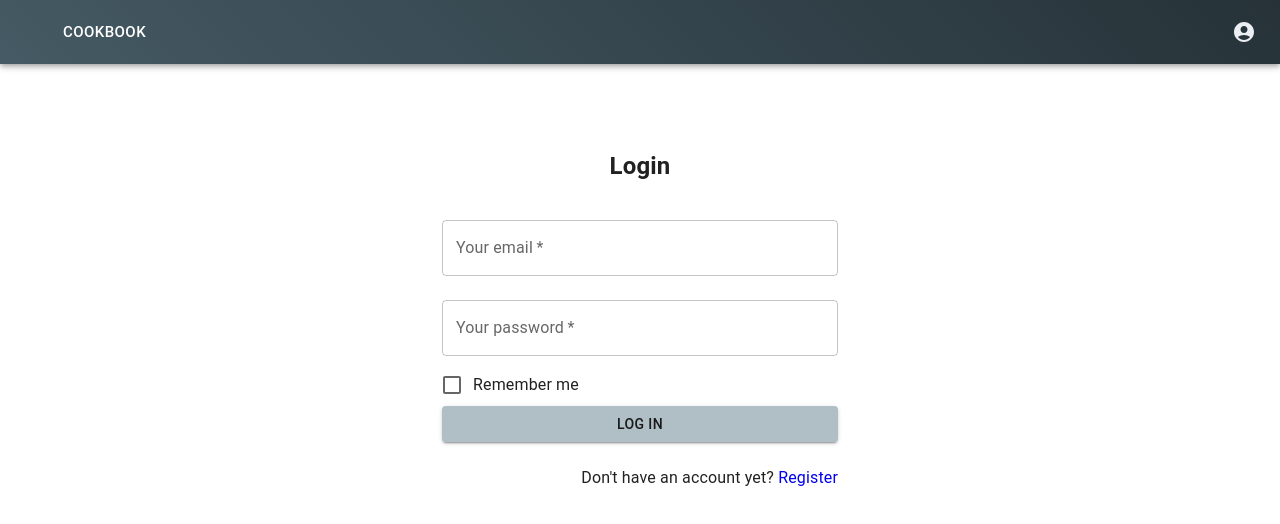
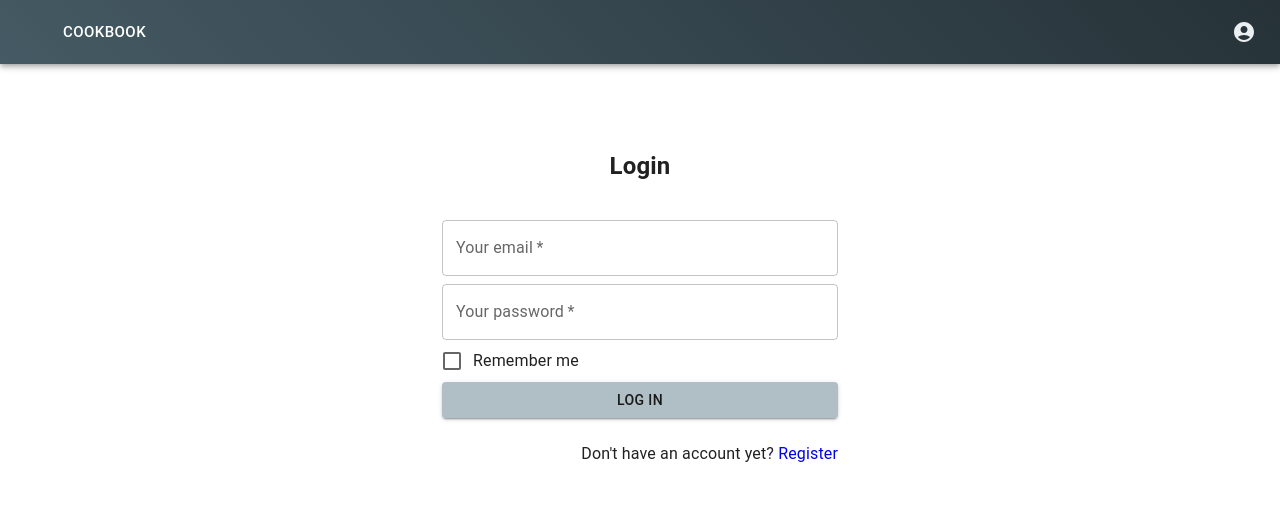
Before and after one commit to yorkieee/CookBook, a React (Create React App) app: page /login in a window 1280 px wide. Shown: the top 524 px of the page. Built offline with nearby package versions, Linux system fonts and the light colour scheme; no server answers.

Commit message:
not showing password

```diff
--- a/src/Pages/Login.tsx
+++ b/src/Pages/Login.tsx
@@ -79,15 +79,14 @@ export const Login = () => {
             />
             <FormControl>
               <TextField
+                name="password"
                 id="password"
                 label="Your password"
-                variant="outlined"
-                color="info"
+                type="password"
+                required
+                fullWidth
                 value={values.password}
                 onChange={handleChange("password")}
-                required
-                fullWidth
-                margin="normal"
               />
             </FormControl>
           </FormControl>
```
